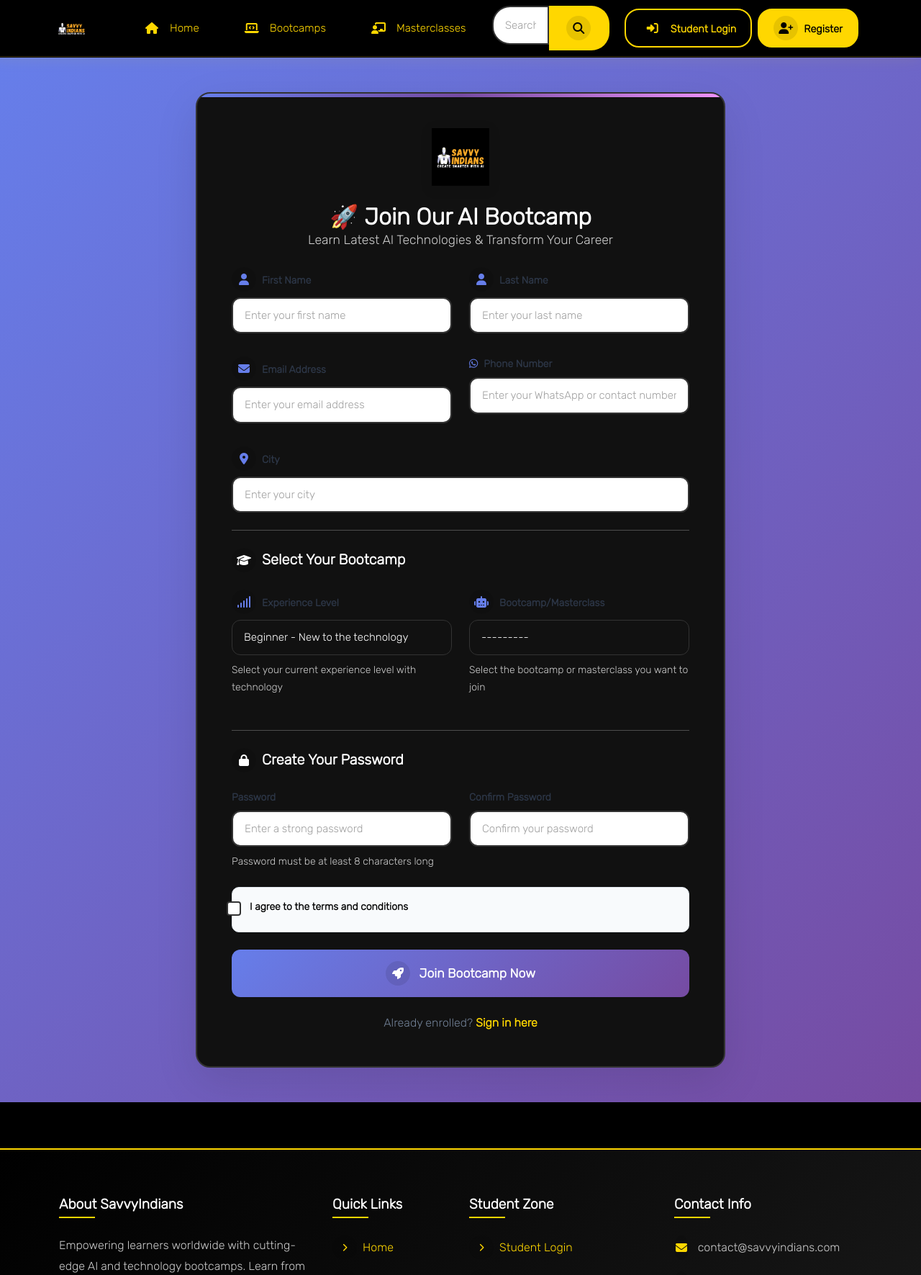
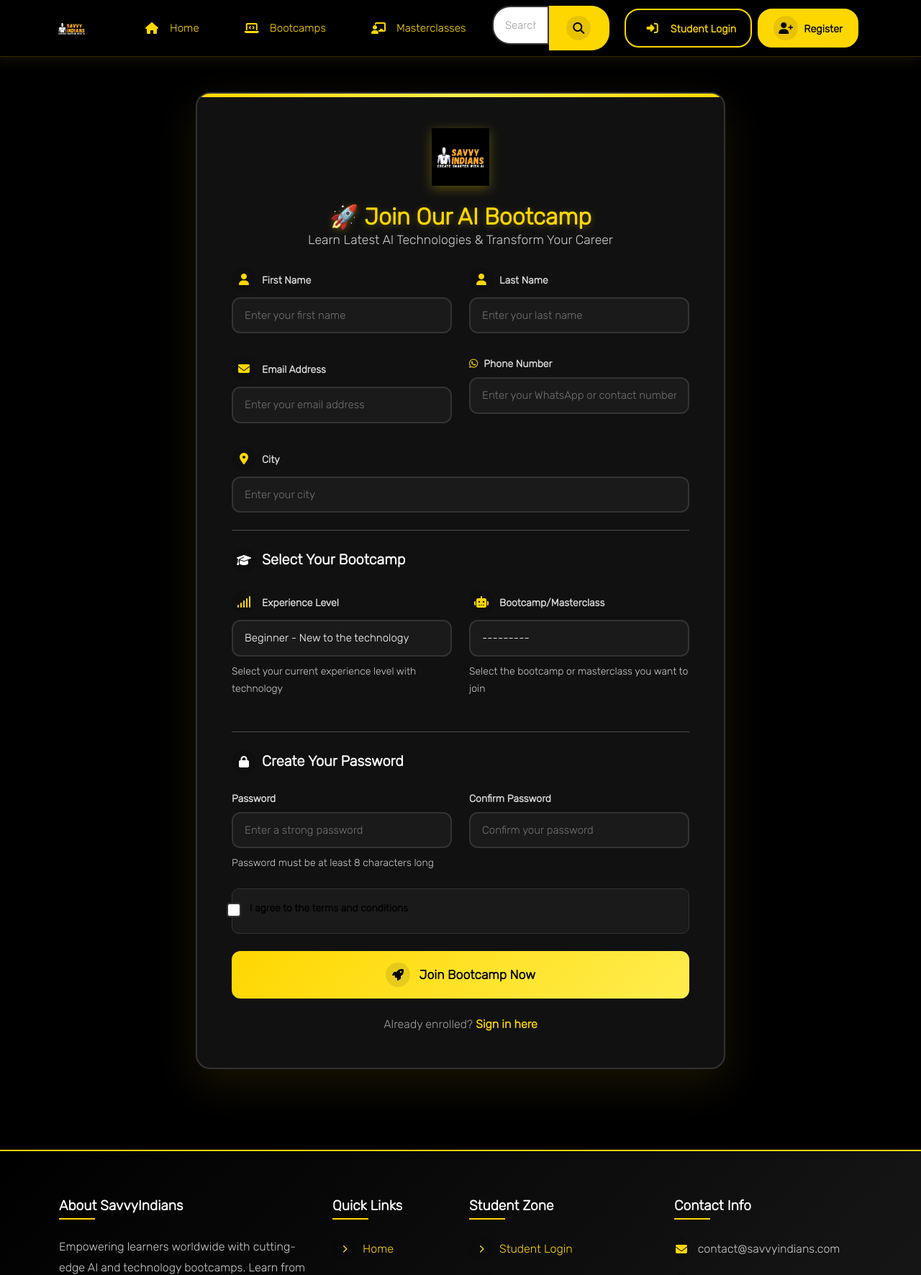
Before and after one commit to priyanshu705/Savvyindians-LMS-portal, a Django app: page /accounts/student/register/ in a window 1280 px wide. Shown: the top 1771 px of the page at 72% size. Run offline with Django 3.2, Linux system fonts and the light colour scheme; data that the repository does not hold is empty; parts of the project's set-up code (start-up, migrations or seed data) failed here and were passed over; some libraries are stand-ins or nearby versions.

Commit message:
Update registration form to black & gold theme - Connect registration page styling to global CSS theme - Update background from purple gradient to black - Change form elements to use CSS variables (--primary-black, --primary-gold) - Update title color to gold with glow effect - Convert button from purple to gold gradient - Maintain form structure and functionality - Improve visual consistency with site branding

```diff
--- a/templates/accounts/student_register_bootcamp.html
+++ b/templates/accounts/student_register_bootcamp.html
@@ -5,7 +5,8 @@
 {% block title %}{{ title }} | {% trans 'AI Bootcamps & Masterclasses' %}{% endblock title %}
 
 {% block content %}
-<div class="min-vh-100 py-5" style="background: linear-gradient(135deg, #667eea 0%, #764ba2 100%);">
+<!-- Registration page with global theme integration -->
+<div class="min-vh-100 py-5" style="background: var(--primary-black) !important;">
     <div class="container">
         <div class="row justify-content-center">
             <div class="col-md-10 col-lg-8">
@@ -184,14 +185,14 @@
 </div>
 
 <style>
-/* Register Card Styles */
+/* Register Card Styles - Black & Gold Theme */
 .register-card {
-    background: rgba(255, 255, 255, 0.95);
+    background: var(--secondary-black) !important;
     backdrop-filter: blur(20px);
     border-radius: 20px;
     padding: 3rem;
-    box-shadow: 0 20px 60px rgba(0, 0, 0, 0.1);
-    border: 1px solid rgba(255, 255, 255, 0.2);
+    box-shadow: 0 20px 60px rgba(255, 215, 0, 0.1);
+    border: 2px solid var(--primary-gold);
     position: relative;
     overflow: hidden;
     animation: fadeInUp 0.6s ease-out;
@@ -204,32 +205,33 @@
     left: 0;
     right: 0;
     height: 5px;
-    background: linear-gradient(90deg, #667eea, #764ba2, #f093fb);
+    background: linear-gradient(90deg, var(--primary-gold), var(--hover-gold), var(--primary-gold));
 }
 
 /* Logo and Header */
 .register-logo {
     width: 80px;
     height: auto;
-    filter: drop-shadow(0 4px 8px rgba(0, 0, 0, 0.1));
+    filter: drop-shadow(0 4px 8px rgba(255, 215, 0, 0.3));
 }
 
 .register-title {
-    color: #2d3748;
+    color: var(--primary-gold) !important;
     font-weight: 700;
     font-size: 2rem;
     margin: 0;
+    text-shadow: 0 2px 10px rgba(255, 215, 0, 0.3);
 }
 
 .register-subtitle {
-    color: #718096;
+    color: #a0a0a0;
     font-size: 1.1rem;
     margin: 0;
 }
 
 /* Form Styling */
 .register-form .form-label {
-    color: #2d3748 !important;
+    color: #e0e0e0 !important;
     font-weight: 600;
     font-size: 0.95rem;
     margin-bottom: 0.5rem;
@@ -237,61 +239,74 @@
 }
 
 .register-form .form-label i {
-    color: #667eea;
+    color: var(--primary-gold);
 }
 
-.form-control {
-    border: 2px solid #e2e8f0;
+.register-form .form-control {
+    border: 2px solid #333333 !important;
     border-radius: 12px;
     padding: 0.75rem 1rem;
     font-size: 1rem;
     transition: all 0.3s ease;
-    background: #f8fafc;
+    background: var(--tertiary-black) !important;
+    color: white !important;
 }
 
-.form-control:focus {
-    border-color: #667eea;
-    box-shadow: 0 0 0 3px rgba(102, 126, 234, 0.1);
-    background: white;
+.register-form .form-control:focus {
+    border-color: var(--primary-gold) !important;
+    box-shadow: 0 0 0 3px rgba(255, 215, 0, 0.1) !important;
+    background: var(--secondary-black) !important;
 }
 
-.form-select {
-    border: 2px solid #e2e8f0;
+.register-form .form-select {
+    border: 2px solid #333333 !important;
     border-radius: 12px;
     padding: 0.75rem 1rem;
     font-size: 1rem;
     transition: all 0.3s ease;
-    background: #f8fafc;
+    background: var(--tertiary-black) !important;
+    color: white !important;
 }
 
-.form-select:focus {
-    border-color: #667eea;
-    box-shadow: 0 0 0 3px rgba(102, 126, 234, 0.1);
-    background: white;
+.register-form .form-select:focus {
+    border-color: var(--primary-gold) !important;
+    box-shadow: 0 0 0 3px rgba(255, 215, 0, 0.1) !important;
+    background: var(--secondary-black) !important;
 }
 
 /* Terms Checkbox */
 .terms-check {
-    background: #f8fafc;
+    background: var(--tertiary-black);
     padding: 1rem;
     border-radius: 10px;
-    border: 1px solid #e2e8f0;
+    border: 1px solid #333333;
+}
+
+.terms-check label {
+    color: #e0e0e0;
 }
 
 .form-check-input {
     width: 1.25rem;
     height: 1.25rem;
     margin-top: 0.15rem;
+    background-color: var(--tertiary-black);
+    border-color: var(--primary-gold);
+}
+
+.form-check-input:checked {
+    background-color: var(--primary-gold);
+    border-color: var(--primary-gold);
 }
 
 /* Register Button */
 .register-btn {
-    background: linear-gradient(135deg, #667eea 0%, #764ba2 100%);
+    background: linear-gradient(135deg, var(--primary-gold) 0%, var(--hover-gold) 100%);
     border: none;
     border-radius: 12px;
     font-weight: 700;
     font-size: 1.1rem;
-    color: white;
+    color: var(--primary-black) !important;
     transition: all 0.3s ease;
     position: relative;
     overflow: hidden;
@@ -299,8 +314,9 @@
 
 .register-btn:hover {
     transform: translateY(-2px);
-    box-shadow: 0 10px 30px rgba(102, 126, 234, 0.4);
-    color: white;
+    box-shadow: 0 10px 30px rgba(255, 215, 0, 0.4);
+    color: var(--primary-black) !important;
+    background: var(--hover-gold);
 }
 
 .register-btn::before {
@@ -310,7 +326,7 @@
     left: -100%;
     width: 100%;
     height: 100%;
-    background: linear-gradient(90deg, transparent, rgba(255, 255, 255, 0.2), transparent);
+    background: linear-gradient(90deg, transparent, rgba(255, 255, 255, 0.3), transparent);
     transition: left 0.5s;
 }
 
@@ -320,20 +336,20 @@
 
 /* Login Link */
 .login-text {
-    color: #718096;
+    color: #a0a0a0;
     font-size: 1rem;
     margin: 0;
 }
 
 .login-link {
-    color: #667eea;
+    color: var(--primary-gold);
     font-weight: 600;
     text-decoration: none;
     transition: color 0.2s ease;
 }
 
 .login-link:hover {
-    color: #5a67d8;
+    color: var(--hover-gold);
     text-decoration: underline;
 }
 
```
